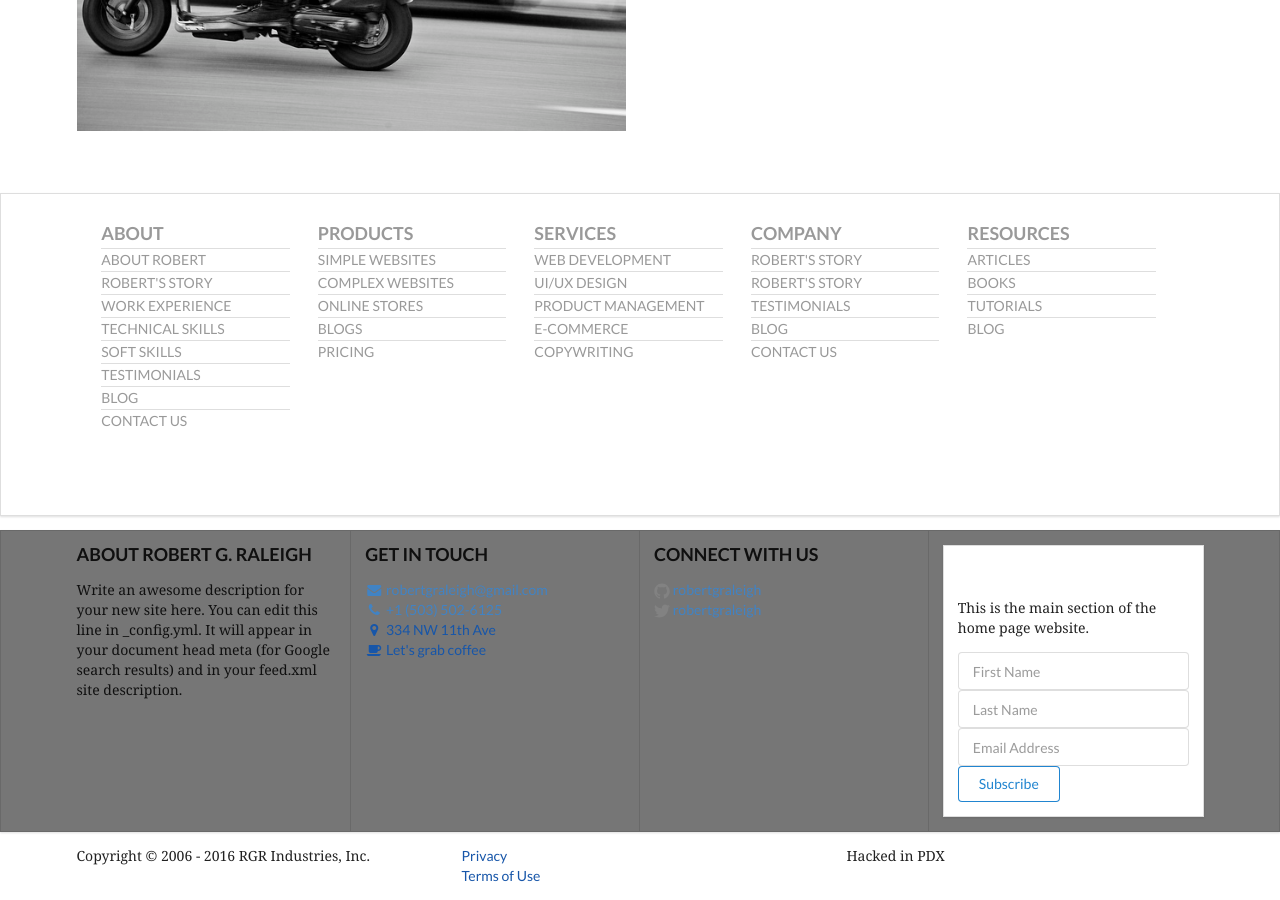
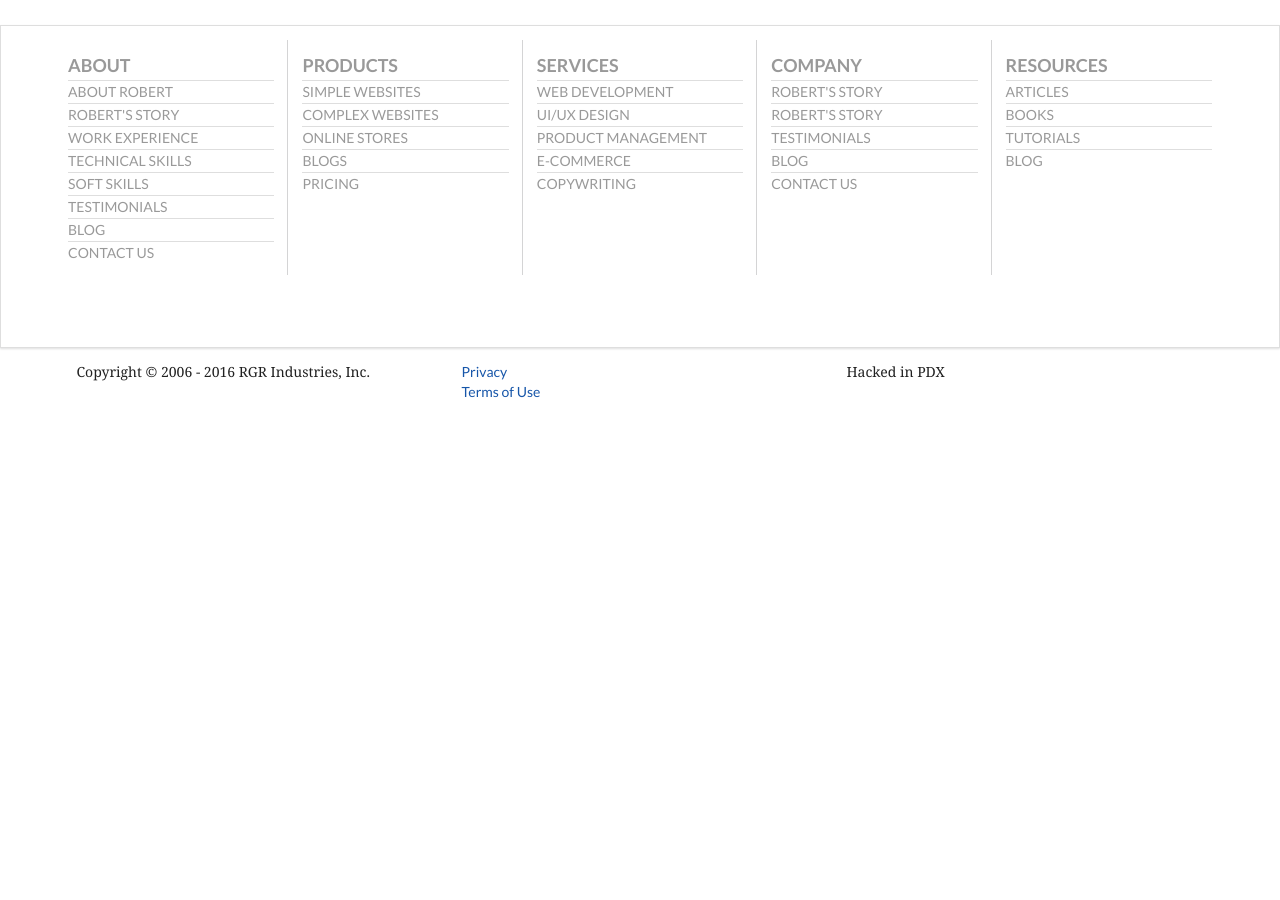
Before and after one commit to robertgraleigh/robertgraleigh.github.io, a Jekyll site: the page built from products/index.html, in a window 1280 px wide and 900 px high, scrolled down 1600 px. Built offline with Jekyll 4.4.1, drawn with Linux system fonts in a browser that asks for light colours; some web fonts are replaced; after the commit the page ends 2016 px from its top, so only the background shows below that; some of the changed text lies outside the part shown.

Commit message:
updated aboutpage profile

```diff
--- a/_includes/footer.html
+++ b/_includes/footer.html
@@ -1,7 +1,6 @@
 <!-- open secondary nav -->
 <nav id="secondary-nav" class="ui straight white segment">
-	<div class="ui padded centered grid container">
-		<div class="ui one wide column"></div>
+	<div class="ui internally celled padded centered grid">
 		<div class="ui three wide column">
 			<div class="ui link divided list">
 				<a href="" class="item"><h3 class="">About</h3></a>
@@ -68,70 +67,3 @@
 	<!-- close /div -->
 </nav>
 <!-- close /nav -->
-
-<!-- open the primary site footer -->
-<footer id="primary-footer" class="ui straight white segment">
-	<div class="ui container">
-		<div class="ui stackable divided equal height stackable grid">
-			<div class="four wide column">
-				<h3 class="ui header">About {{site.title}}</h3>
-				<p>{{ site.description }}</p>
-			</div>
-			<!-- /div -->
-			<div class="four wide column">
-				<h3 class="ui header">Get in touch</h3>
-				<ul class="contact-list">
-					<li><a href="mailto:{{ site.email }}" class="ui link"><i class="fa fa-envelope fa-fw"></i> {{ site.email }}</a>
-					</li>
-					<li><a href="tel:{{ site.phone }}" class="ui link"><i class="fa fa-phone fa-fw"></i> {{ site.phone }}</a>
-					</li>
-					<li><a href="" class="ui link"><i class="fa fa-map-marker fa-fw"></i> 334 NW 11th Ave</a>
-					</li>
-					<li><a href="" class="ui link"><i class="fa fa-coffee fa-fw"></i> Let's grab coffee</a>
-					</li>
-				</ul>
-				<!-- close /ul -->
-			</div>
-			<!-- /div -->
-			<div class="four wide column">
-				<h3 class="ui header">Connect with us</h3>
-				<ul class="social-media-list">
-					{% if site.github_username %}
-					<li>
-						{% include icon-github.html username=site.github_username %}
-					</li>
-					{% endif %} {% if site.twitter_username %}
-					<li>
-						{% include icon-twitter.html username=site.twitter_username %}
-					</li>
-					{% endif %}
-				</ul>
-				<!-- close /ul -->
-			</div>
-			<!-- /div -->
-			<div class="four wide column">
-				<!-- open newsletter header -->
-				<div class="ui straight white segment">
-					<!-- open newsletter form -->
-					<form id="newsletter" class="ui form">
-						<h3 class="ui huge header"></h3>
-						<p>This is the main section of the home page website.</p>
-						<label></label>
-						<input type="text" placeholder="First Name">
-						<label></label>
-						<input type="text" placeholder="Last Name">
-						<label></label>
-						<input type="email" placeholder="Email Address">
-						<button class="ui basic blue button">Subscribe</button>
-					</form>
-					<!-- close /newsletter form -->
-				</div>
-				<!-- close /div -->
-			</div>
-			<!-- close /div -->
-		</div>
-		<!-- /div -->
-	</div>
-	<!-- close /div -->
-</footer>
-<!-- close /footer -->
--- a/products/index.html
+++ b/products/index.html
@@ -5,23 +5,32 @@
 permalink: /products/
 ---
 
-<!-- open products header -->
-<header id="products-header">
-	<div class="ui centered grid container">
-		<div class="ui sixteen wide column">
-			<h1 class="ui huge center aligned uppercase header" style="font-size: 144px; color: #eeeeee;">
-				<span class="header-border">{{ page.title }}</span>
+<!-- open header -->
+<header id="" class="ui straight white segment">
+	<div class="ui internally celled grid">
+		<div class="ui ten wide column">
+			<h1 class="ui huge center aligned uppercase header">
+				<span class="header-border">{{page.title}}</span>
 			</h1>
-			<p style="font-size: 52px; color: #eeeeee;">{{ page.desc }}</p>
+			<p>{{ page.desc }}</p>
+		</div>
+		<!-- close /div -->
+		<div class="ui six wide column">
+			<h2 class="">{{page.title}}</h2>
+			<p>Mustache franzen single-origin coffee selvage. Typewriter semiotics gluten-free hella poutine butcher.</p>
+			<p>Mustache franzen single-origin coffee selvage. Typewriter semiotics gluten-free hella poutine butcher.</p>
+			<p>Mustache franzen single-origin coffee selvage. Typewriter semiotics gluten-free hella poutine butcher.</p>
+			<a class="ui basic blue button">Button one</a>
+			<a class="ui basic grey button">Button two</a>
 		</div>
 		<!-- close /div -->
 	</div>
 	<!-- close /div -->
 </header>
-<!-- close /products header -->
+<!-- close /header -->
 
-<!-- open products websites section -->
-<section id="products-websites">
+<!-- open section -->
+<section id="products-websites-section" class="ui straight grey segment">
 	<div class="ui stackable relaxed grid container">
 		<div class="ui eight wide column">
 			<img src="/img/15913091487_083762edec_z.jpg" class="ui centered image" alt="Company Logo">
@@ -36,9 +45,9 @@
 	</div>
 	<!-- close /div -->
 </section>
-<!-- close /products websites section -->
+<!-- close /section -->
 
-<!-- open products email section -->
+<!-- open section -->
 <section id="products-email-section">
 	<div class="ui stackable grid container">
 		<div class="ui eight wide column">
@@ -54,10 +63,10 @@
 	</div>
 	<!-- close /div -->
 </section>
-<!-- close /products email section -->
+<!-- close /section -->
 
 <!-- open section -->
-<section id="products-storefront">
+<section id="products-storefront-section">
 	<div class="ui stackable grid container">
 		<div class="row">
 			<div class="ui eight wide column">
```
Also changed, not shown: about/index.html (+13 -11 lines).
